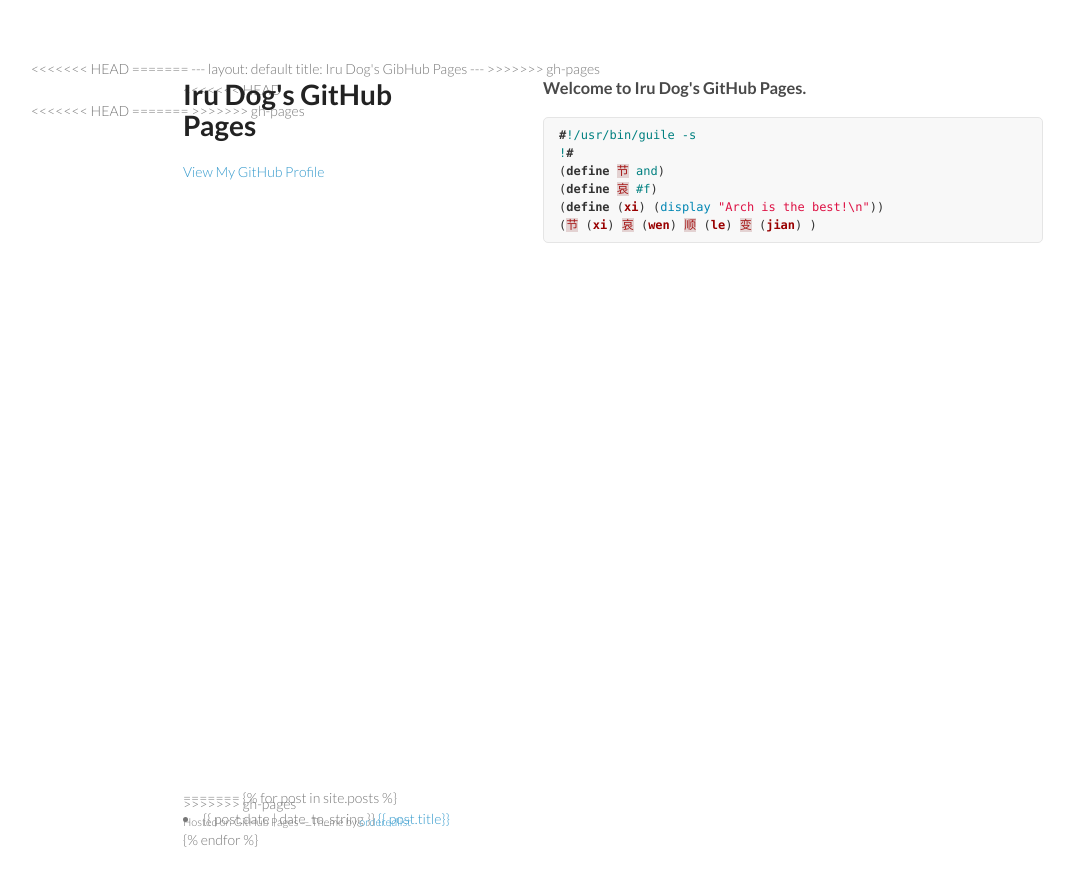
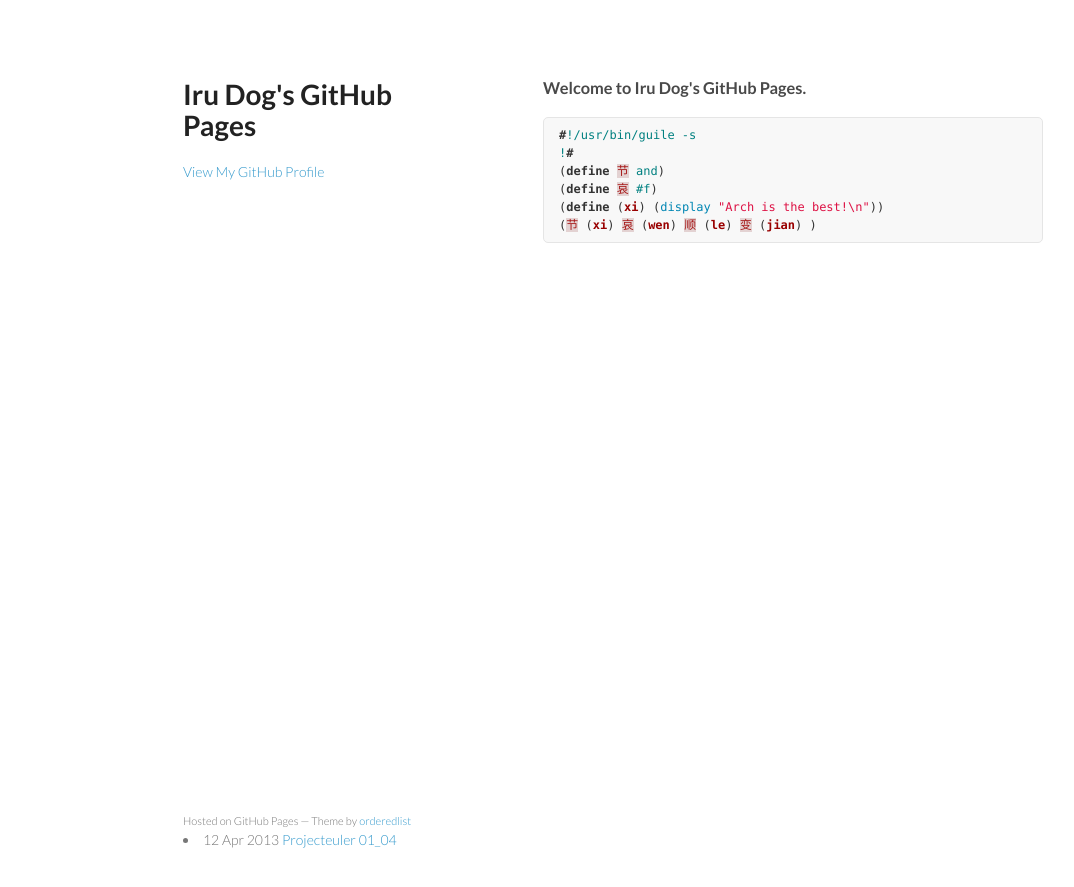
Before and after one commit to mytbk/mytbk.github.io, a Jekyll site: the page built from index.html, in a window 1280 px wide. Shown: the top 887 px of the page, without its empty margins (27-1101 px from the left). Built offline with Jekyll 4.4.1, drawn with Linux system fonts in a browser that asks for light colours.

Commit message:
merge complete.

```diff
--- a/index.html
+++ b/index.html
@@ -1,10 +1,7 @@
-<<<<<<< HEAD
-=======
 ---
 layout: default
 title: Iru Dog's GibHub Pages
 ---
->>>>>>> gh-pages
 <!doctype html>
 <html>
   <head>
@@ -40,9 +37,7 @@ title: Iru Dog's GibHub Pages
 <span class="p">(</span><span class="err">节</span> <span class="p">(</span><span class="nf">xi</span><span class="p">)</span> <span class="err">哀</span> <span class="p">(</span><span class="nf">wen</span><span class="p">)</span> <span class="err">顺</span> <span class="p">(</span><span class="nf">le</span><span class="p">)</span> <span class="err">变</span> <span class="p">(</span><span class="nf">jian</span><span class="p">)</span> <span class="p">)</span>
 </pre></div>
       </section>
-<<<<<<< HEAD
       <footer>
-=======
 
 	  <u1>
 	  	{% for post in site.posts %}
@@ -53,15 +48,10 @@ title: Iru Dog's GibHub Pages
 	  </u1>
 
 	  <footer>
->>>>>>> gh-pages
         <p><small>Hosted on GitHub Pages &mdash; Theme by <a href="https://github.com/orderedlist">orderedlist</a></small></p>
       </footer>
     </div>
     <script src="javascripts/scale.fix.js"></script>
 
   </body>
-<<<<<<< HEAD
 </html>
-=======
-</html>
->>>>>>> gh-pages
```
